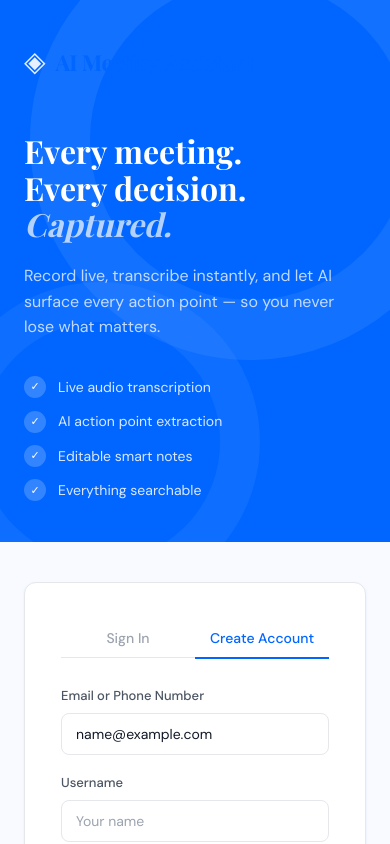
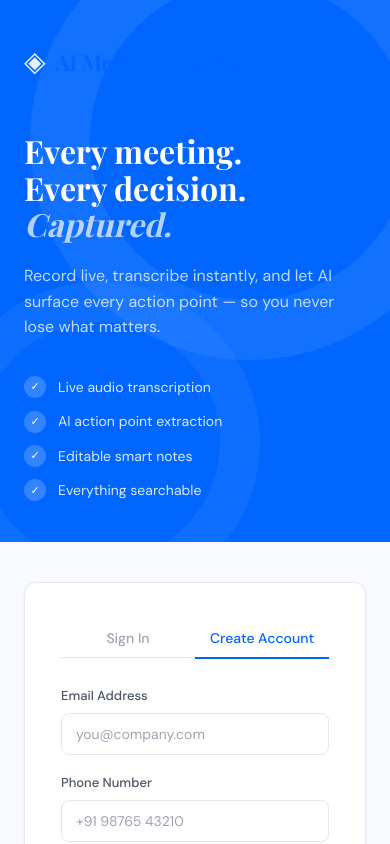
Before and after one commit to ahl-official/Meeting-Assistant-V2, a Next.js app: page / in a window 390 px wide. Both pictures are taken after typing "name@example.com", "Sample123" into the empty fields and a click on the button "Create Account". Shown: the top 844 px of the page. Built offline with nearby package versions, Linux system fonts and the light colour scheme.

Commit message:
Separate signup email and phone fields

```diff
--- a/pages/index.js
+++ b/pages/index.js
@@ -6,7 +6,7 @@ import styles from '../styles/Auth.module.css';
 
 export default function AuthPage() {
   const [mode, setMode] = useState('login'); // 'login' | 'register'
-  const [form, setForm] = useState({ identifier: '', username: '', phone: '', password: '' });
+  const [form, setForm] = useState({ identifier: '', email: '', phone: '', username: '', password: '' });
   const [error, setError] = useState('');
   const [loading, setLoading] = useState(false);
   const { signIn } = useAuth();
@@ -29,22 +29,22 @@ export default function AuthPage() {
           username: data.user.username,
         });
       } else {
-        // register — email or phone required, both optional but at least one
-        if (!form.identifier) {
-          setError('Enter an email or phone number');
+        const email = form.email.trim().toLowerCase();
+        const phone = form.phone.replace(/\D/g, '');
+        if (!email || !phone) {
+          setError('Enter both email address and phone number');
           setLoading(false);
           return;
         }
-        const isEmail = form.identifier.includes('@');
         data = await register({
-          email: isEmail ? form.identifier : '',
-          phone: isEmail ? '' : form.identifier,
-          username: form.username,
+          email,
+          phone,
+          username: form.username.trim(),
           password: form.password,
         });
         signIn({
-          email: isEmail ? form.identifier : '',
-          phone: isEmail ? '' : form.identifier,
+          email,
+          phone,
           username: data.username,
         });
       }
@@ -97,10 +97,9 @@ export default function AuthPage() {
           </div>
 
           <form onSubmit={submit} className={styles.form}>
+            {mode === 'login' ? (
               <div className={styles.field}>
-              <label className={styles.label}>
-                {mode === 'login' ? 'Email or Phone Number' : 'Email or Phone Number'}
-              </label>
+                <label className={styles.label}>Email or Phone Number</label>
                 <input
                   className="input"
                   name="identifier"
@@ -108,9 +107,38 @@ export default function AuthPage() {
                   required
                   value={form.identifier}
                   onChange={handle}
-                placeholder={mode === 'login' ? 'email or phone number' : 'you@company.com or +91...'}
+                  placeholder="email or phone number"
                 />
               </div>
+            ) : (
+              <>
+                <div className={styles.field}>
+                  <label className={styles.label}>Email Address</label>
+                  <input
+                    className="input"
+                    name="email"
+                    type="email"
+                    required
+                    value={form.email}
+                    onChange={handle}
+                    placeholder="you@company.com"
+                  />
+                </div>
+
+                <div className={styles.field}>
+                  <label className={styles.label}>Phone Number</label>
+                  <input
+                    className="input"
+                    name="phone"
+                    type="tel"
+                    required
+                    value={form.phone}
+                    onChange={handle}
+                    placeholder="+91 98765 43210"
+                  />
+                </div>
+              </>
+            )}
 
             {mode === 'register' && (
               <div className={styles.field}>
```
Also changed, not shown: lib/api.js, 1 other file (tests, documents, lock files or other folders). Lines whose indentation alone changed are shown as unchanged.
